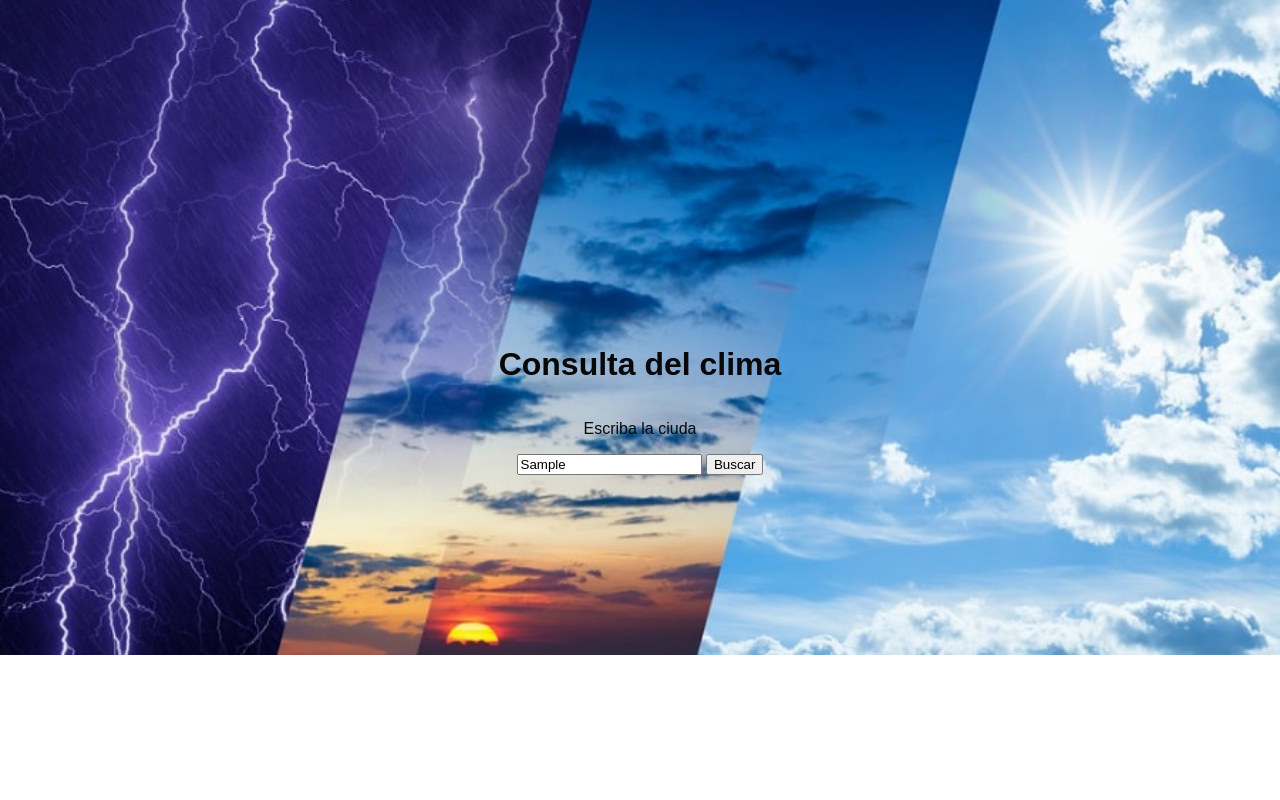
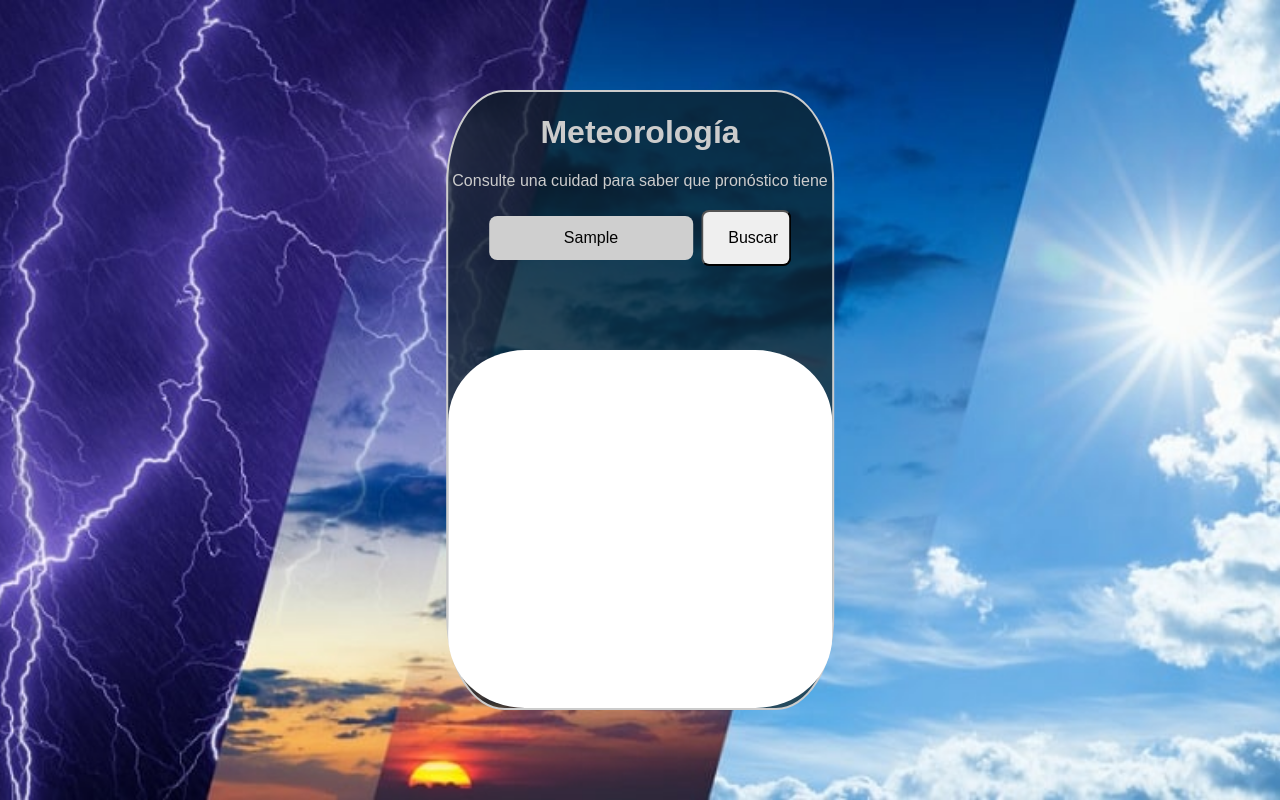
Before and after one commit to yusyus8016/weather_API, a website: page weather.html in a window 1280 px wide. Both pictures are taken after typing "Sample" into the empty fields and a click on the button "Buscar". Drawn offline with nearby package versions, Linux system fonts and the light colour scheme; no server answers.

Commit message:
up date css

```diff
--- a/weather.css
+++ b/weather.css
@@ -1,8 +1,8 @@
 .body{
      align-items: center;
      display: flex;
-     width: 37rem;
-     height:40rem;
+     width: 37vw;
+     height:  100vh;
      background-image: url('./logo/foto1.jpg');
      background-size: cover;
      background-position: center;
@@ -10,7 +10,7 @@
      font-family: 'Arial', sans-serif;
      margin: 0;
      padding: 0;
-     color: rgb(8, 8, 8);
+     color: rgb(0, 0, 0);
  }
 
  .container{
@@ -19,12 +19,98 @@
     flex-direction: column;
     justify-content: center;
     align-items: center;
-    width: 37rem;
-    height:40rem;
+    width: 37vw;
+    height:40vh;
     position: fixed;
     top: 50%;
     left: 50%;
     transform: translate(-50%, -50%);
 
 
+  padding: 40px;
  }
+
+
+ .target {
+   border: 2px solid #ccc;
+   border-radius: 15%;
+   width: 30vw;
+   height: 40vh;
+   transition: border-width 0.3s ease;
+    /* Agregamos transición para un efecto suave */
+}
+
+.target.query-submitted  {
+   background-color: rgba(14, 30, 32, 0.692);
+}
+
+.target.query-submitted {
+   width: 30vw;
+   height: 80vh; /* Aumentamos el ancho del borde cuando se envía la consulta */
+}
+
+ .text-main{
+   text-align: center;
+ }
+
+ .target.query-submitted .text-main{
+   color: #ccc;
+ }
+
+ .form{
+   text-align: center;
+ }
+
+ .weatherInfo {
+   text-align: center;
+   margin-top: 10vh;
+   background-color: transparent; /* Fondo transparente por defecto */
+}
+
+.target.query-submitted .weatherInfo {
+   background-color: white;
+   padding: 15px;
+   border-radius: 20%;
+   height: 41vh;/* Cambio de color de fondo cuando se envía la consulta */
+}
+
+
+ .inputCity {
+   width: 12vw;
+   height: 3vh;
+   background-color: #cfcfcf; /* Color de fondo */
+   border: none; /* Sin borde */
+   color: rgb(3, 3, 3); /* Color del texto */
+   padding: 10px 25px; /* Espaciado interno (arriba/abajo - izquierda/derecha) */
+   text-align: center; /* Centrar el texto */
+   text-decoration: dotted; /* Sin decoración de texto */
+   display: inline-block; /* Mostrar como bloque en línea */
+   font-size: 16px; /* Tamaño del texto */
+   margin: 4px 2px; /* Margen exterior (arriba/abajo - izquierda/derecha) */
+   cursor: pointer; /* Cambiar el cursor al pasar sobre el botón */
+   border-radius: 8px; /* Radio de borde */
+   transition: background-color 0.3s; /* Transición suave del color de fondo */
+}
+
+.inputCity:hover {
+   background-color: #787e78; /* Cambiar el color de fondo al pasar sobre el botón */
+}
+
+.button-search{
+   width: 7vw;
+   height: 7vh;
+   padding: 10px 25px; /* Espaciado interno (arriba/abajo - izquierda/derecha) */
+   text-align: center; /* Centrar el texto */
+   text-decoration:dotted; /* Sin decoración de texto */
+   display: inline-block; /* Mostrar como bloque en línea */
+   font-size: 16px; /* Tamaño del texto */
+   margin: 4px 2px; /* Margen exterior (arriba/abajo - izquierda/derecha) */
+   cursor: pointer; /* Cambiar el cursor al pasar sobre el botón */
+   border-radius: 8px;
+   justify-content: center;
+   text-align: center;
+}
+
+.name{
+   font-size: 35px;
+}
--- a/weather.html
+++ b/weather.html
@@ -9,15 +9,21 @@
 <body class="body">
     <div class="container">
 
-    <h1>Consulta del clima</h1>
-    <p>Escriba la ciuda</p>
+    <div class="target">
+        <div class="text-main">
+            <h1>Meteorología</h1>
+        <p>Consulte una cuidad para saber que pronóstico tiene</p>
+        </div>
+        <div class="form">
             <form id="weatherForm">
-        <input type="text" name="city" id="inputCity">
-        <button type="submit">Buscar</button>
+                <input class="inputCity" type="text" name="city" id="inputCity">
+                <button class="button-search" type="submit">Buscar</button>
             </form>
+        </div>
         <div class="weatherInfo" id="weatherInfo"></div>
         <script src="https://cdn.jsdelivr.net/npm/axios/dist/axios.min.js"></script>
         <script src="weather.js"></script>
     </div>
+    </div>
 </body>
 </html>
--- a/weather.js
+++ b/weather.js
@@ -1,5 +1,6 @@
 document.getElementById('weatherForm').addEventListener('submit', async (e) => {
     e.preventDefault();
+    document.querySelector('.target').classList.add('query-submitted');
     const city = document.getElementById('inputCity').value;
     try {
         const response = await fetch(`http://localhost:4001/weather?city=${city}`);
@@ -9,11 +10,11 @@ document.getElementById('weatherForm').addEventListener('submit', async (e) => {
         const weatherData = await response.json();
         const weatherInfo = document.getElementById('weatherInfo');
         weatherInfo.innerHTML = `
-            <h2>${weatherData.name}</h2>
-            <p>Temperature: ${weatherData.main.temp} °C</p>
-            <p>Humidity: ${weatherData.main.humidity}%</p>
-            <p>Pressure: ${weatherData.main.pressure} hPa</p>
-            <p>Wind Speed: ${weatherData.wind.speed} km/h</p>
+            <h2 class="name">${weatherData.name}</h2>
+            <p>Temperatura: ${weatherData.main.temp} °C</p>
+            <p>Humedad: ${weatherData.main.humidity}%</p>
+            <p>Presion: ${weatherData.main.pressure} hPa</p>
+            <p>velocidad del viento: ${weatherData.wind.speed} km/h</p>
         `;
     } catch (error) {
         console.error("Error fetching weather data:", error);
```
Lines whose indentation alone changed are shown as unchanged.
